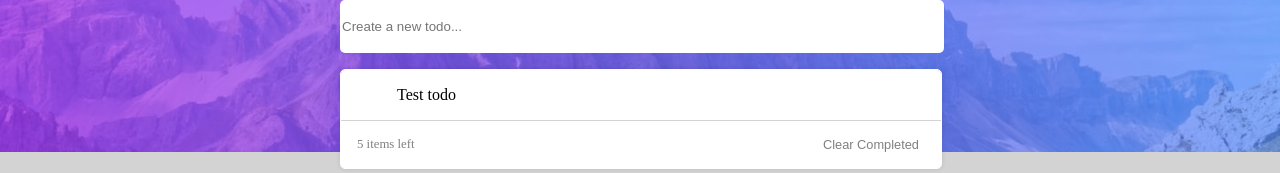
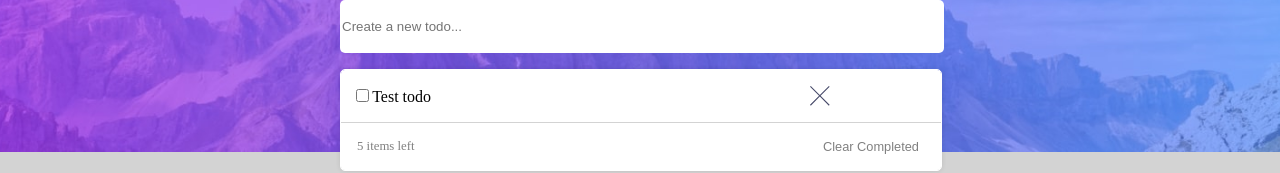
Before and after one commit to JJWallis/todo-app, a React (Create React App) app: page / in a window 1280 px wide. Shown: the part 120-293 px from the top of the page. Built offline with nearby package versions, Linux system fonts and the light colour scheme.

Commit message:
Wrapper styled component

```diff
--- a/src/App.tsx
+++ b/src/App.tsx
@@ -1,23 +1,16 @@
 import React from 'react'
-import styled from 'styled-components'
+import Wrapper from './components/Wrapper'
 import Header from './components/Header'
 import Main from './components/Main'
 import Footer from './components/Footer'
 
-const BodyWrapper = styled.div`
-   display: flex;
-   flex-direction: column;
-   min-height: 100vh;
-   box-sizing: border-box;
-`
-
 const App: React.FC = () => {
    return (
-      <BodyWrapper>
+      <Wrapper body>
          <Header />
          <Main />
          <Footer />
-      </BodyWrapper>
+      </Wrapper>
    )
 }
 
--- a/src/components/Footer.tsx
+++ b/src/components/Footer.tsx
@@ -1,7 +1,11 @@
 import React from 'react'
 import styled from 'styled-components'
 
-const StyledFooter = styled.footer`
+type FooterProps = {
+   darkMode?: boolean
+}
+
+const StyledFooter = styled.footer<FooterProps>`
    min-height: 7rem;
    color: grey;
    background: lightgrey;
--- a/src/components/Header.tsx
+++ b/src/components/Header.tsx
@@ -1,9 +1,12 @@
-import React from 'react'
 import styled from 'styled-components'
 import lightBg from '../assets/bg-desktop-light.jpg'
 // import darkBG from ‘../assets/bg-mobile-dark.jpg’
 
-const StyledHeader = styled.header`
+type HeaderProps = {
+   darkMode?: boolean
+}
+
+const StyledHeader = styled.header<HeaderProps>`
    min-height: 17rem;
    background-image: url(${lightBg});
    background-repeat: no-repeat;
@@ -11,6 +14,4 @@ const StyledHeader = styled.header`
    background-size: cover;
 `
 
-const Header: React.FC = () => <StyledHeader />
-
-export default Header
+export default StyledHeader
--- /dev/null
+++ b/src/components/Input.tsx
@@ -0,0 +1,22 @@
+import styled, { css } from 'styled-components'
+
+type InputProps = {
+   newTodo?: boolean
+   darkMode?: boolean
+}
+
+const Input = styled.input<InputProps>`
+   opacity: 1;
+   ${(props) =>
+      props.newTodo &&
+      css`
+         opacity: 1;
+         width: 100%;
+         border-radius: 5px;
+         padding-block: 1.2rem;
+         outline: none;
+         border: none;
+      `}
+`
+
+export default Input
--- a/src/components/List.tsx
+++ b/src/components/List.tsx
@@ -2,6 +2,7 @@ import styled, { css } from 'styled-components'
 
 type ListProps = {
    footer?: boolean
+   darkMode?: boolean
 }
 
 const List = styled.ul<ListProps>`
--- a/src/components/ListItem.tsx
+++ b/src/components/ListItem.tsx
@@ -2,6 +2,7 @@ import styled, { css } from 'styled-components'
 
 type ListItemProps = {
    todo?: boolean
+   darkMode?: boolean
 }
 
 const ListItem = styled.li<ListItemProps>`
@@ -14,7 +15,7 @@ const ListItem = styled.li<ListItemProps>`
          width: 100%;
          background-color: white;
          border-bottom: 0.5px solid lightgrey;
-         padding: 1rem 3.5rem;
+         padding: 1rem 0.7rem;
          margin: 0;
          position: relative;
       `}
--- a/src/components/Main.tsx
+++ b/src/components/Main.tsx
@@ -1,5 +1,6 @@
 import React from 'react'
 import styled from 'styled-components'
+import Wrapper from './Wrapper'
 import TodoHeader from './TodoHeader'
 import TodoInput from './TodoInput'
 import TodoList from './TodoList'
@@ -10,23 +11,14 @@ const StyledMain = styled.main`
    background: lightgrey;
 `
 
-const StyledTodoWrapper = styled.div`
-   width: 90%;
-   max-width: 600px;
-   position: absolute;
-   top: 5%;
-   left: 50%;
-   transform: translateX(-50%);
-`
-
 const Main: React.FC = () => (
    <StyledMain>
-      <StyledTodoWrapper>
+      <Wrapper todos>
          <TodoHeader />
          <TodoInput />
          <TodoList />
          <TodoFooter />
-      </StyledTodoWrapper>
+      </Wrapper>
    </StyledMain>
 )
 
--- a/src/components/ThemeToggle.tsx
+++ b/src/components/ThemeToggle.tsx
@@ -1,15 +1,12 @@
 import React from 'react'
 import styled from 'styled-components'
+import Input from './Input'
 import moon from '../assets/icon-moon.svg'
 // import sun from '../assets/icon-sun.svg'
 
 const Label = styled.label`
    display: block;
    outline: 1px solid pink;
-`
-
-const Checkbox = styled.input`
-   /* opacity: 0; */
 `
 
 const Icon = styled.img`
@@ -20,7 +17,7 @@ const Icon = styled.img`
 const ThemeToggle: React.FC = () => {
    return (
       <Label>
-         <Checkbox type="checkbox" />
+         <Input type="checkbox" />
          <Icon src={moon} />
       </Label>
    )
--- a/src/components/Todo.tsx
+++ b/src/components/Todo.tsx
@@ -1,11 +1,12 @@
 import React from 'react'
 import styled from 'styled-components'
 import ListItem from './ListItem'
+import Input from './Input'
 import cross from '../assets/icon-cross.svg'
 
 const CrossIcon = styled.img`
    position: absolute;
-   right: 75px;
+   right: 133px;
    top: 50%;
    transform: translateY(-50%);
    display: block;
@@ -16,6 +17,7 @@ const CrossIcon = styled.img`
 const Todo: React.FC = () => {
    return (
       <ListItem todo>
+         <Input type="checkbox" />
          Test todo
          <CrossIcon src={cross} />
       </ListItem>
--- a/src/components/TodoInput.tsx
+++ b/src/components/TodoInput.tsx
@@ -1,16 +1,8 @@
 import React from 'react'
-import styled from 'styled-components'
-
-const Input = styled.input`
-   width: 100%;
-   border-radius: 5px;
-   padding-block: 1.2rem;
-   outline: none;
-   border: none;
-`
+import Input from './Input'
 
 const TodoInput: React.FC = () => {
-   return <Input type="text" placeholder="Create a new todo..." />
+   return <Input newTodo type="text" placeholder="Create a new todo..." />
 }
 
 export default TodoInput
--- /dev/null
+++ b/src/components/Wrapper.tsx
@@ -0,0 +1,28 @@
+import styled, { css } from 'styled-components'
+
+type WrapperProps = {
+   body?: boolean
+   todos?: boolean
+}
+
+const Wrapper = styled.div<WrapperProps>`
+   ${(props) =>
+      props.body &&
+      css`
+         display: flex;
+         flex-direction: column;
+         min-height: 100vh;
+      `}
+   ${(props) =>
+      props.todos &&
+      css`
+         width: 90%;
+         max-width: 600px;
+         position: absolute;
+         top: 5%;
+         left: 50%;
+         transform: translateX(-50%);
+      `}
+`
+
+export default Wrapper
```
